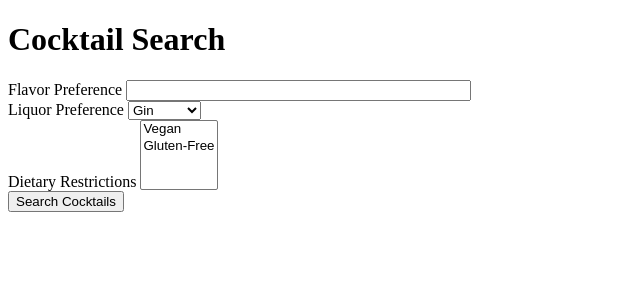
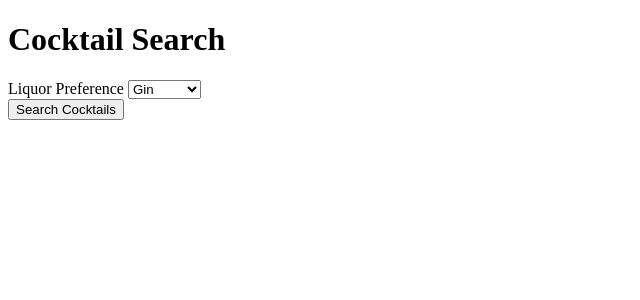
Before and after one commit to paganrage333/cocktails, a Flask app: page /search in a window 1280 px wide. Shown: the top 300 px of the page, without its empty margins (0-640 px from the left). Run offline with Flask 3, Linux system fonts and the light colour scheme.

Commit message:
search function

```diff
--- a/app.py
+++ b/app.py
@@ -125,14 +125,12 @@ def homepage():
 def search_form():
     form = CocktailForm()
 
-    if request.method == "POST":
-        # Get user input from the form
-        flavor_preference = request.form.get("flavor_preference")
-        liquor_preference = request.form.get("liquor_preference")
-        dietary_restrictions = request.form.getlist("dietary_restrictions")
+    if form.validate_on_submit():
+        # Flask-WTF has validated the form, and you can access the form data using form.field_name.data
+        liquor_preference = form.liquor_preference.data
 
          # Call the function to get cocktail data
-        cocktail_data = get_cocktail_data(flavor_preference, liquor_preference, dietary_restrictions)
+        cocktail_data = get_cocktail_data(liquor_preference)
 
         if cocktail_data:
             # Render the template with the cocktail data
--- a/forms.py
+++ b/forms.py
@@ -29,7 +29,5 @@ class LoginForm(FlaskForm):
 
 
 class CocktailForm(FlaskForm):
-    flavor_preference = StringField('Flavor Preference')
     liquor_preference = SelectField('Liquor Preference', choices=[('gin', 'Gin'), ('vodka', 'Vodka'), ('rum', 'Rum'), ('whiskey', 'Whiskey')])
-    dietary_restrictions = SelectMultipleField('Dietary Restrictions', choices=[('vegan', 'Vegan'), ('gluten_free', 'Gluten-Free')])
     submit = SubmitField('Search Cocktails')
--- /dev/null
+++ b/static/app.css
@@ -0,0 +1,3 @@
+.thumb {
+    max-width: 150px;
+}
--- a/templates/index.html
+++ b/templates/index.html
@@ -16,6 +16,8 @@
     </div>
 
     <button id="refresh-button">Get Another Random Drink</button>
+
+    <a href="/search">Search for a Drink!</a>
 
     <script>
         // JavaScript to load a random drink when the page loads
--- a/templates/searchform.html
+++ b/templates/searchform.html
@@ -8,19 +8,11 @@
 </head>
 <body>
     <h1>Cocktail Search</h1>
-    <form method="POST">
+    <form method="POST" action="/search">
         {{ form.hidden_tag() }}
-        <div>
-            {{ form.flavor_preference.label }}
-            {{ form.flavor_preference(size=40) }}
-        </div>
         <div>
             {{ form.liquor_preference.label }}
             {{ form.liquor_preference() }}
-        </div>
-        <div>
-            {{ form.dietary_restrictions.label }}
-            {{ form.dietary_restrictions() }}
         </div>
         <div>
             {{ form.submit() }}
```
Also changed, not shown: models.py (+9 -8 lines), templates/results.html (+18 -1 lines).
